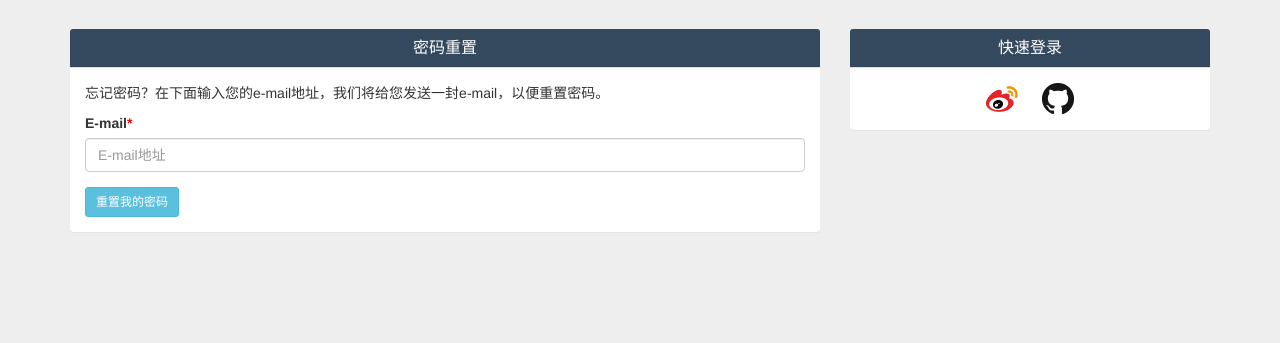
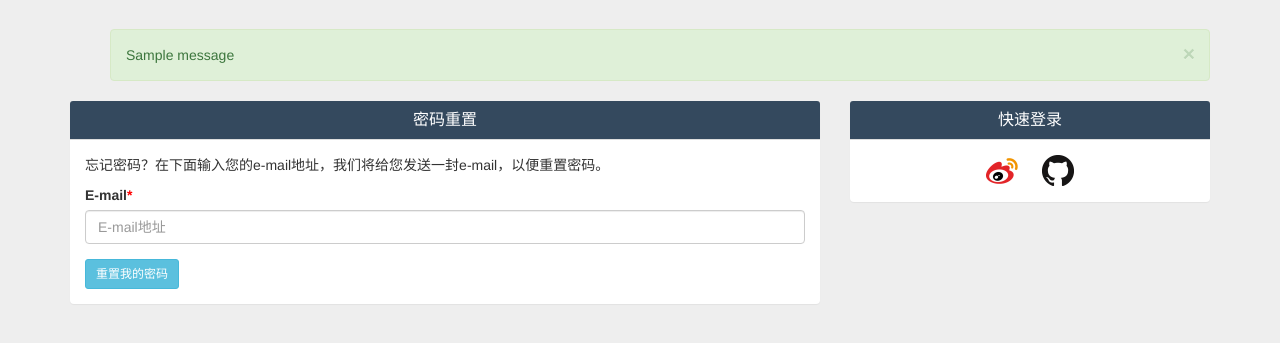
Before and after one commit to maybachv5/django_blog, a Django app: page /accounts/password/reset/ in a window 1280 px wide. Shown: the part 51-394 px from the top of the page. Run offline with Django 3.2, Linux system fonts and the light colour scheme; tables that the repository leaves empty hold one stand-in row (values such as "Sample post"); one stand-in notice (Sample message) is shown; some libraries are stand-ins or nearby versions.

Commit message:
添加消息

```diff
--- a/templates/blog/base.html
+++ b/templates/blog/base.html
@@ -25,8 +25,26 @@
 <body>
 <!--导航栏-->
 {% include 'blog/tags/navbar.html' %}
+<!--导航结束-->
 
+<!--主要内容-->
 <div class="container">
+
+    <!--消息弹框-->
+    {% if messages %}
+    <ul class="messages">
+        {% for message in messages %}
+        <div {% if message.tags %} class="{{ message.tags }}" {% endif %} role="alert">
+            <button type="button" class="close" data-dismiss="alert" aria-label="Close">
+                <span aria-hidden="true">&times;</span>
+            </button>
+            {{ message }}
+        </div>
+        {% endfor %}
+    </ul>
+    {% endif %}
+    <!--消息弹框结束-->
+
     <div class="row">
         <div class="col-md-8 main-box">
             {% block content %}{% endblock %}
@@ -36,6 +54,7 @@
         </div>
     </div>
 </div>
+<!--主要内容结束-->
 
 <!-- 页脚开始 -->
 {% block footer%}{% endblock %}
```
Also changed, not shown: django_blog/settings.py (+11 -0 lines).
